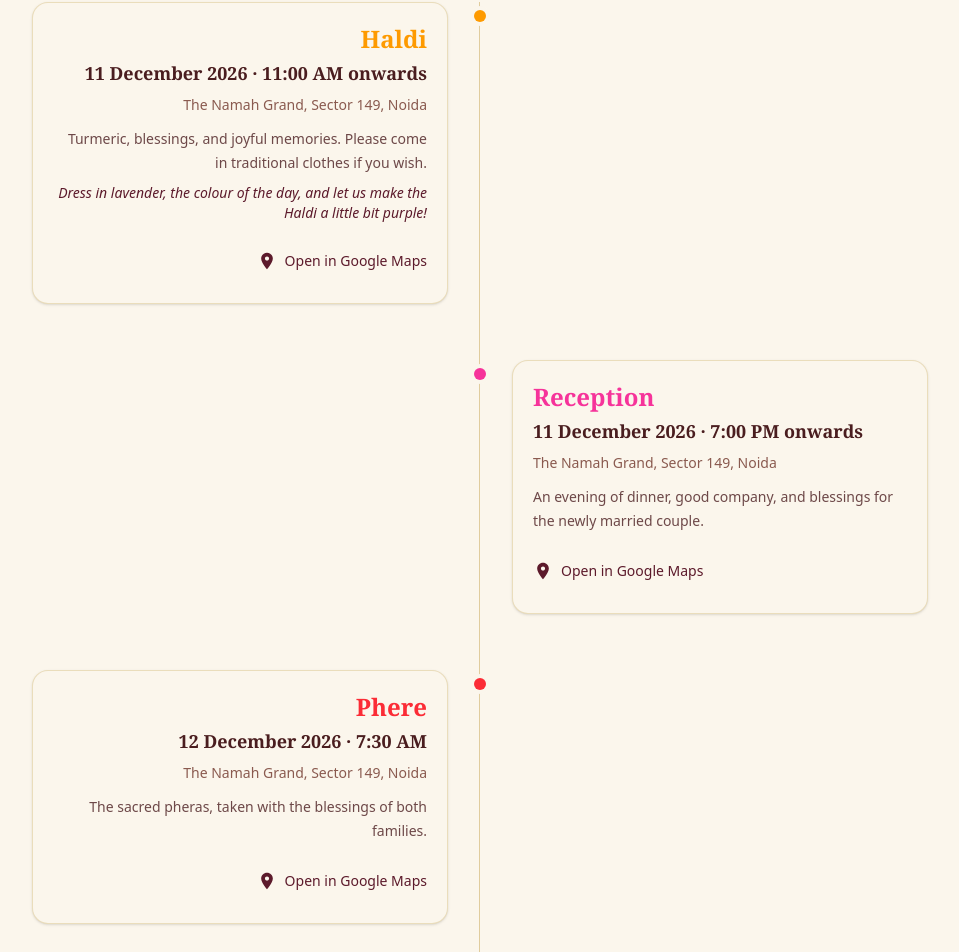
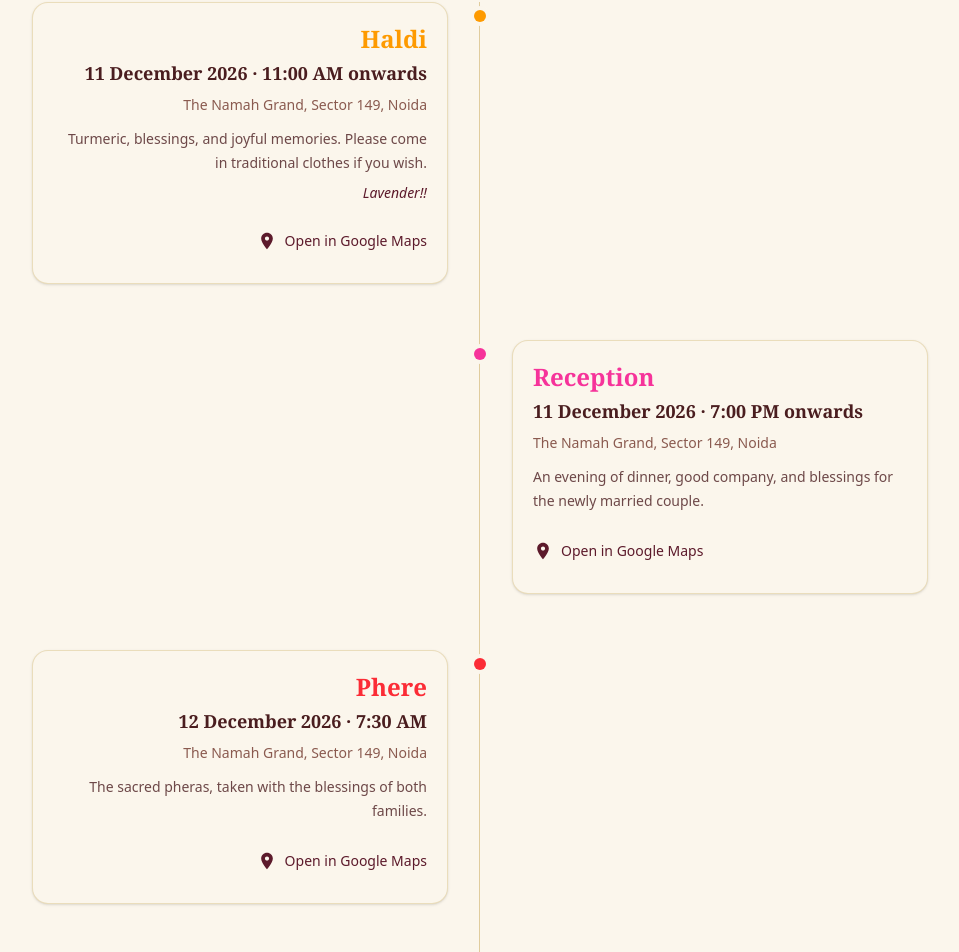
Before and after one commit to utsavsharma27/srishtiwedsutsav, a React (Vite) app: page / in a window 1280 px wide. Shown: the part 2032-2984 px from the top of the page, without its empty margins (160-1119 px from the left). Built offline with nearby package versions, Linux system fonts and the light colour scheme.

Commit message:
Update theme description for event

```diff
--- a/src/data/site.config.js
+++ b/src/data/site.config.js
@@ -84,7 +84,7 @@ export const site = {
       time: "11:00 AM onwards",
       venue: "The Namah Grand, Sector 149, Noida",
       note: "Turmeric, blessings, and joyful memories. Please come in traditional clothes if you wish.",
-      theme: "Dress in lavender, the colour of the day, and let us make the Haldi a little bit purple!",
+      theme: "Lavender!!",
       accent: "marigold",
       mapsUrl: "https://maps.app.goo.gl/kyKHVdrF3FLKGzbR7",
     },
```
